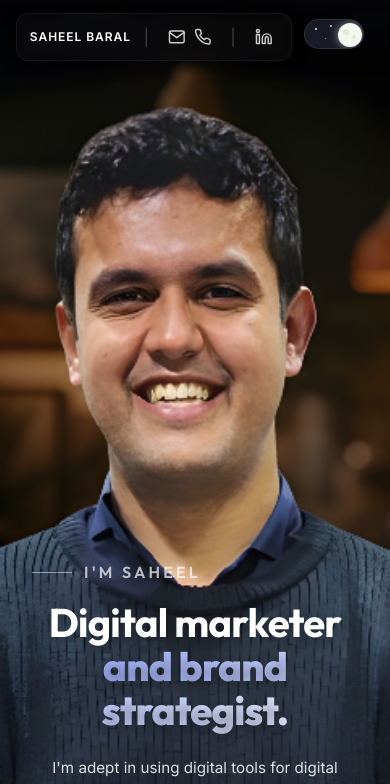
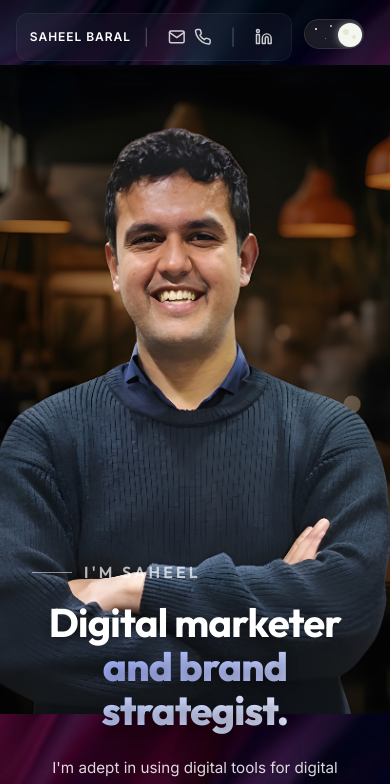
Before and after one commit to saheelbaral/personalportfolio, a React (Vite) app: page / in a window 390 px wide. Shown: the top 784 px of the page. Built offline with nearby package versions, Linux system fonts and the light colour scheme; no server answers.

Commit message:
mobile hero background zoomed out

```diff
--- a/src/components/Hero/Hero.css
+++ b/src/components/Hero/Hero.css
@@ -313,9 +313,9 @@ body.light-theme .card-sub {
 
     .hero-bg-main {
         /* Center the face and zoom out slightly */
-        background-size: auto 85%;
+        background-size: auto 50%;
         /* Zoom out to 85% height to show more of the image */
-        background-position: 45% 0%;
+        background-position: 45% 10%;
         /* User preferred alignment */
     }
 
```
